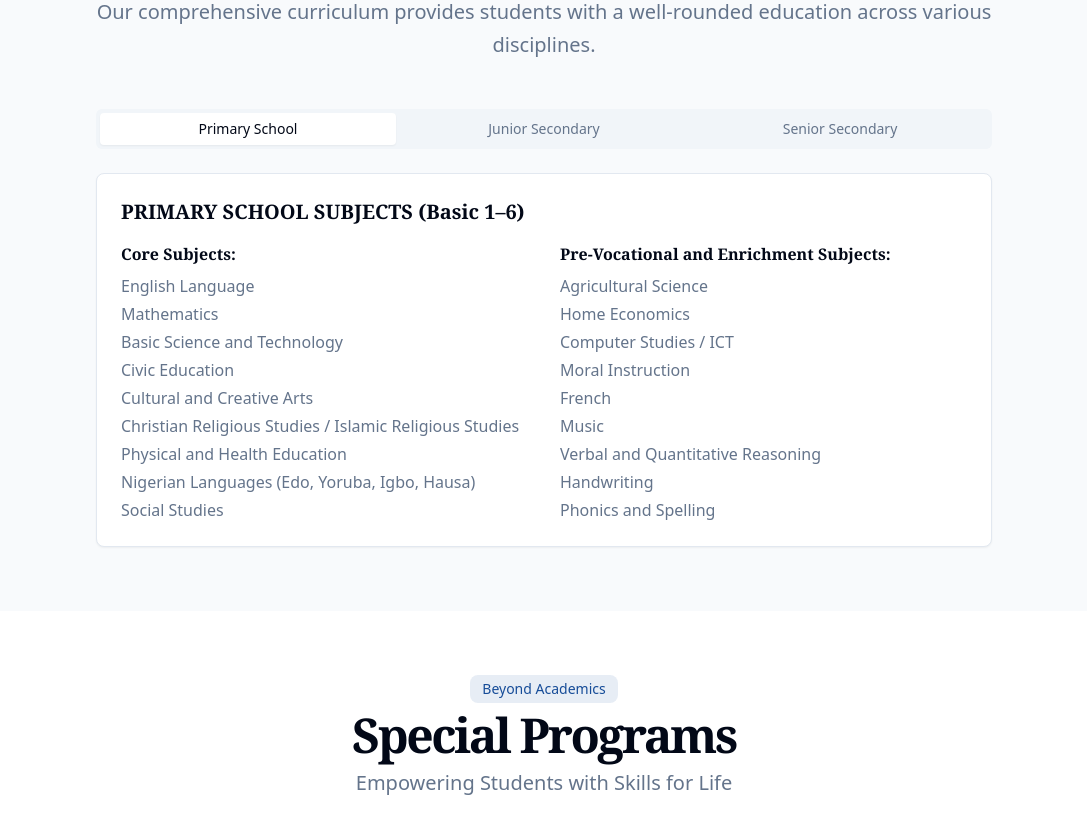
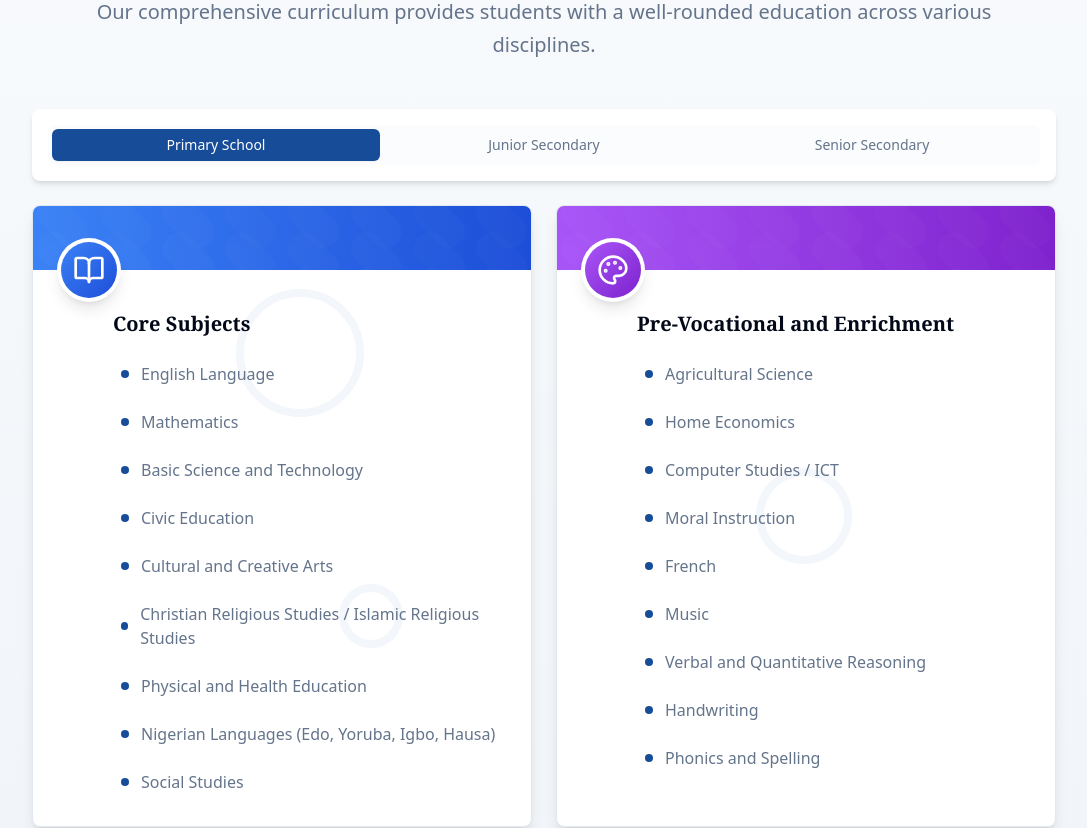
Before and after one commit to Okwoli-Godwin/Great_Andy_Academy, a Next.js app: page /academics in a window 1280 px wide. Shown: the part 1280-2108 px from the top of the page, without its empty margins (96-1183 px from the left). Built offline with nearby package versions, Linux system fonts and the light colour scheme; a web font is replaced by a local one.

Commit message:
subjects program done and refactor

```diff
--- a/app/academics/page.tsx
+++ b/app/academics/page.tsx
@@ -3,6 +3,7 @@ import Link from "next/link"
 import { Button } from "@/components/ui/button"
 import { Card, CardContent } from "@/components/ui/card"
 import { Tabs, TabsContent, TabsList, TabsTrigger } from "@/components/ui/tabs"
+import { BookOpen, Calculator, FlaskRoundIcon as Flask, Globe, Music, Palette, Code } from "lucide-react"
 
 export default function AcademicsPage() {
   const specialPrograms = [
@@ -92,6 +93,147 @@ export default function AcademicsPage() {
     },
   ]
 
+  // Subject categories with icons
+  const subjectCategories = {
+    primary: [
+      {
+        name: "Core Subjects",
+        icon: BookOpen,
+        color: "from-blue-500 to-blue-700",
+        subjects: [
+          "English Language",
+          "Mathematics",
+          "Basic Science and Technology",
+          "Civic Education",
+          "Cultural and Creative Arts",
+          "Christian Religious Studies / Islamic Religious Studies",
+          "Physical and Health Education",
+          "Nigerian Languages (Edo, Yoruba, Igbo, Hausa)",
+          "Social Studies",
+        ],
+      },
+      {
+        name: "Pre-Vocational and Enrichment",
+        icon: Palette,
+        color: "from-purple-500 to-purple-700",
+        subjects: [
+          "Agricultural Science",
+          "Home Economics",
+          "Computer Studies / ICT",
+          "Moral Instruction",
+          "French",
+          "Music",
+          "Verbal and Quantitative Reasoning",
+          "Handwriting",
+          "Phonics and Spelling",
+        ],
+      },
+    ],
+    junior: [
+      {
+        name: "Core Subjects",
+        icon: BookOpen,
+        color: "from-green-500 to-green-700",
+        subjects: [
+          "English Language",
+          "Mathematics",
+          "Basic Science",
+          "Social Studies",
+          "Civic Education",
+          "Christian Religious Studies / Islamic Religious Studies",
+          "Cultural and Creative Arts",
+          "Basic Technology",
+          "Physical and Health Education",
+          "Agricultural Science",
+          "Business Studies",
+          "Computer Studies / ICT",
+          "Nigerian Languages",
+          "French",
+        ],
+      },
+      {
+        name: "Electives (Optional)",
+        icon: Music,
+        color: "from-amber-500 to-amber-700",
+        subjects: ["Home Economics", "Music", "Arabic", "Entrepreneurship Education"],
+      },
+    ],
+    senior: [
+      {
+        name: "Science Subjects",
+        icon: Flask,
+        color: "from-blue-500 to-blue-700",
+        subjects: [
+          "Mathematics",
+          "English Language",
+          "Physics",
+          "Chemistry",
+          "Biology",
+          "Agricultural Science",
+          "Further Mathematics",
+          "Computer Studies / ICT",
+          "Technical Drawing",
+          "Geography",
+          "Health Science",
+          "Physical Education",
+        ],
+      },
+      {
+        name: "Commercial Subjects",
+        icon: Calculator,
+        color: "from-emerald-500 to-emerald-700",
+        subjects: [
+          "Mathematics",
+          "English Language",
+          "Economics",
+          "Accounting",
+          "Commerce",
+          "Marketing",
+          "Office Practice",
+          "Insurance",
+          "Business Studies",
+          "Financial Accounting",
+        ],
+      },
+      {
+        name: "Arts and Humanities",
+        icon: Globe,
+        color: "from-purple-500 to-purple-700",
+        subjects: [
+          "Government",
+          "Literature in English",
+          "Christian Religious Studies / Islamic Religious Studies",
+          "History",
+          "Civic Education",
+          "Visual Arts",
+          "Music",
+          "French",
+          "Nigerian Languages",
+          "Arabic",
+          "Social Studies",
+        ],
+      },
+      {
+        name: "Vocational / Technical",
+        icon: Code,
+        color: "from-orange-500 to-orange-700",
+        subjects: [
+          "Home Management",
+          "Clothing and Textiles",
+          "Food and Nutrition",
+          "Animal Husbandry",
+          "Fisheries",
+          "Carpentry and Joinery",
+          "Electrical Installation",
+          "Welding and Fabrication",
+          "Data Processing",
+          "Building Construction",
+          "Auto Mechanics",
+        ],
+      },
+    ],
+  }
+
   return (
     <main className="flex-1">
       {/* Hero Section */}
@@ -172,7 +314,7 @@ export default function AcademicsPage() {
       </section>
 
       {/* Subjects Offered */}
-      <section className="py-16 bg-muted/50">
+      <section className="py-16 bg-gradient-to-b from-muted/50 to-muted">
         <div className="container px-4 md:px-6">
           <div className="flex flex-col items-center justify-center space-y-4 text-center mb-12">
             <div className="space-y-2">
@@ -186,166 +328,194 @@ export default function AcademicsPage() {
             </div>
           </div>
 
-          <Tabs defaultValue="primary" className="max-w-4xl mx-auto">
-            <TabsList className="grid w-full grid-cols-3">
-              <TabsTrigger value="primary">Primary School</TabsTrigger>
-              <TabsTrigger value="junior">Junior Secondary</TabsTrigger>
-              <TabsTrigger value="senior">Senior Secondary</TabsTrigger>
-            </TabsList>
-            <TabsContent value="primary" className="mt-6">
-              <Card>
-                <CardContent className="p-6">
-                  <h3 className="text-xl font-bold mb-4">PRIMARY SCHOOL SUBJECTS (Basic 1–6)</h3>
-
-                  <div className="grid gap-8 md:grid-cols-2">
-                    <div>
-                      <h4 className="font-bold mb-2">Core Subjects:</h4>
-                      <ul className="space-y-1 text-muted-foreground">
-                        <li>English Language</li>
-                        <li>Mathematics</li>
-                        <li>Basic Science and Technology</li>
-                        <li>Civic Education</li>
-                        <li>Cultural and Creative Arts</li>
-                        <li>Christian Religious Studies / Islamic Religious Studies</li>
-                        <li>Physical and Health Education</li>
-                        <li>Nigerian Languages (Edo, Yoruba, Igbo, Hausa)</li>
-                        <li>Social Studies</li>
-                      </ul>
+          <div className="relative">
+            <div className="absolute top-0 left-0 w-full h-full opacity-5 pointer-events-none">
+              <div className="absolute top-1/4 left-1/4 w-32 h-32 rounded-full border-8 border-primary"></div>
+              <div className="absolute top-1/2 right-1/4 w-24 h-24 rounded-full border-8 border-primary"></div>
+              <div className="absolute bottom-1/4 left-1/3 w-16 h-16 rounded-full border-8 border-primary"></div>
             </div>
 
-                    <div>
-                      <h4 className="font-bold mb-2">Pre-Vocational and Enrichment Subjects:</h4>
-                      <ul className="space-y-1 text-muted-foreground">
-                        <li>Agricultural Science</li>
-                        <li>Home Economics</li>
-                        <li>Computer Studies / ICT</li>
-                        <li>Moral Instruction</li>
-                        <li>French</li>
-                        <li>Music</li>
-                        <li>Verbal and Quantitative Reasoning</li>
-                        <li>Handwriting</li>
-                        <li>Phonics and Spelling</li>
-                      </ul>
+            <Tabs defaultValue="primary" className="max-w-5xl mx-auto">
+              <div className="bg-white p-4 rounded-lg shadow-md mb-6">
+                <TabsList className="grid w-full grid-cols-3 p-1 bg-muted/30">
+                  <TabsTrigger
+                    value="primary"
+                    className="data-[state=active]:bg-primary data-[state=active]:text-white rounded-md transition-all"
+                  >
+                    Primary School
+                  </TabsTrigger>
+                  <TabsTrigger
+                    value="junior"
+                    className="data-[state=active]:bg-primary data-[state=active]:text-white rounded-md transition-all"
+                  >
+                    Junior Secondary
+                  </TabsTrigger>
+                  <TabsTrigger
+                    value="senior"
+                    className="data-[state=active]:bg-primary data-[state=active]:text-white rounded-md transition-all"
+                  >
+                    Senior Secondary
+                  </TabsTrigger>
+                </TabsList>
+              </div>
+
+              <TabsContent value="primary" className="mt-6 space-y-6">
+                <div className="grid gap-6 md:grid-cols-2">
+                  {subjectCategories.primary.map((category, index) => {
+                    const Icon = category.icon
+                    return (
+                      <Card
+                        key={index}
+                        className="overflow-hidden shadow-lg hover:shadow-xl transition-all duration-300"
+                      >
+                        <div className={`h-16 bg-gradient-to-r ${category.color} relative overflow-hidden`}>
+                          {/* Decorative pattern */}
+                          <div className="absolute inset-0 opacity-10">
+                            <div className="absolute top-0 left-0 w-full h-full grid grid-cols-8 gap-1">
+                              {Array.from({ length: 32 }).map((_, i) => (
+                                <div key={i} className="w-full h-8 bg-white/20 rounded-full transform rotate-45"></div>
+                              ))}
+                            </div>
+                          </div>
+                        </div>
+                        <CardContent className="p-6 pt-10 relative">
+                          {/* Icon */}
+                          <div className="absolute -top-8 left-6">
+                            <div className="h-16 w-16 rounded-full bg-white shadow-lg flex items-center justify-center p-1">
+                              <div
+                                className={`h-full w-full rounded-full bg-gradient-to-br ${category.color} flex items-center justify-center`}
+                              >
+                                <Icon className="h-8 w-8 text-white" />
+                              </div>
+                            </div>
+                          </div>
+
+                          <div className="ml-14">
+                            <h3 className="text-xl font-bold mb-4">{category.name}</h3>
+                            <div className="grid grid-cols-1 gap-2">
+                              {category.subjects.map((subject, idx) => (
+                                <div
+                                  key={idx}
+                                  className="flex items-center p-2 rounded-md hover:bg-muted/50 transition-colors"
+                                >
+                                  <div className="h-2 w-2 rounded-full bg-primary mr-3"></div>
+                                  <span className="text-muted-foreground">{subject}</span>
+                                </div>
+                              ))}
                             </div>
                           </div>
                         </CardContent>
                       </Card>
+                    )
+                  })}
+                </div>
               </TabsContent>
 
-            <TabsContent value="junior" className="mt-6">
-              <Card>
-                <CardContent className="p-6">
-                  <h3 className="text-xl font-bold mb-4">JUNIOR SECONDARY SCHOOL SUBJECTS (JSS 1–3)</h3>
-
-                  <div className="grid gap-8 md:grid-cols-2">
-                    <div>
-                      <h4 className="font-bold mb-2">Core Subjects:</h4>
-                      <ul className="space-y-1 text-muted-foreground">
-                        <li>English Language</li>
-                        <li>Mathematics</li>
-                        <li>Basic Science</li>
-                        <li>Social Studies</li>
-                        <li>Civic Education</li>
-                        <li>Christian Religious Studies / Islamic Religious Studies</li>
-                        <li>Cultural and Creative Arts</li>
-                        <li>Basic Technology</li>
-                        <li>Physical and Health Education</li>
-                        <li>Agricultural Science</li>
-                        <li>Business Studies</li>
-                        <li>Computer Studies / ICT</li>
-                        <li>Nigerian Languages</li>
-                        <li>French</li>
-                      </ul>
+              <TabsContent value="junior" className="mt-6 space-y-6">
+                <div className="grid gap-6 md:grid-cols-2">
+                  {subjectCategories.junior.map((category, index) => {
+                    const Icon = category.icon
+                    return (
+                      <Card
+                        key={index}
+                        className="overflow-hidden shadow-lg hover:shadow-xl transition-all duration-300"
+                      >
+                        <div className={`h-16 bg-gradient-to-r ${category.color} relative overflow-hidden`}>
+                          {/* Decorative pattern */}
+                          <div className="absolute inset-0 opacity-10">
+                            <div className="absolute top-0 left-0 w-full h-full grid grid-cols-8 gap-1">
+                              {Array.from({ length: 32 }).map((_, i) => (
+                                <div key={i} className="w-full h-8 bg-white/20 rounded-full transform rotate-45"></div>
+                              ))}
+                            </div>
+                          </div>
+                        </div>
+                        <CardContent className="p-6 pt-10 relative">
+                          {/* Icon */}
+                          <div className="absolute -top-8 left-6">
+                            <div className="h-16 w-16 rounded-full bg-white shadow-lg flex items-center justify-center p-1">
+                              <div
+                                className={`h-full w-full rounded-full bg-gradient-to-br ${category.color} flex items-center justify-center`}
+                              >
+                                <Icon className="h-8 w-8 text-white" />
+                              </div>
+                            </div>
                           </div>
 
-                    <div>
-                      <h4 className="font-bold mb-2">Electives (Optional):</h4>
-                      <ul className="space-y-1 text-muted-foreground">
-                        <li>Home Economics</li>
-                        <li>Music</li>
-                        <li>Arabic</li>
-                        <li>Entrepreneurship Education</li>
-                      </ul>
+                          <div className="ml-14">
+                            <h3 className="text-xl font-bold mb-4">{category.name}</h3>
+                            <div className="grid grid-cols-1 gap-2">
+                              {category.subjects.map((subject, idx) => (
+                                <div
+                                  key={idx}
+                                  className="flex items-center p-2 rounded-md hover:bg-muted/50 transition-colors"
+                                >
+                                  <div className="h-2 w-2 rounded-full bg-primary mr-3"></div>
+                                  <span className="text-muted-foreground">{subject}</span>
+                                </div>
+                              ))}
                             </div>
                           </div>
                         </CardContent>
                       </Card>
+                    )
+                  })}
+                </div>
               </TabsContent>
 
-            <TabsContent value="senior" className="mt-6">
-              <Card>
-                <CardContent className="p-6">
-                  <h3 className="text-xl font-bold mb-4">SENIOR SECONDARY SCHOOL SUBJECTS (SSS 1–3)</h3>
-
-                  <div className="grid gap-8 md:grid-cols-2">
-                    <div>
-                      <h4 className="font-bold mb-2">Science Subjects:</h4>
-                      <ul className="space-y-1 text-muted-foreground">
-                        <li>Mathematics</li>
-                        <li>English Language</li>
-                        <li>Physics</li>
-                        <li>Chemistry</li>
-                        <li>Biology</li>
-                        <li>Agricultural Science</li>
-                        <li>Further Mathematics</li>
-                        <li>Computer Studies / ICT</li>
-                        <li>Technical Drawing</li>
-                        <li>Geography</li>
-                        <li>Health Science</li>
-                        <li>Physical Education</li>
-                      </ul>
-
-                      <h4 className="font-bold mt-6 mb-2">Commercial Subjects:</h4>
-                      <ul className="space-y-1 text-muted-foreground">
-                        <li>Mathematics</li>
-                        <li>English Language</li>
-                        <li>Economics</li>
-                        <li>Accounting</li>
-                        <li>Commerce</li>
-                        <li>Marketing</li>
-                        <li>Office Practice</li>
-                        <li>Insurance</li>
-                        <li>Business Studies</li>
-                        <li>Financial Accounting</li>
-                      </ul>
+              <TabsContent value="senior" className="mt-6 space-y-6">
+                <div className="grid gap-6 md:grid-cols-2">
+                  {subjectCategories.senior.map((category, index) => {
+                    const Icon = category.icon
+                    return (
+                      <Card
+                        key={index}
+                        className="overflow-hidden shadow-lg hover:shadow-xl transition-all duration-300"
+                      >
+                        <div className={`h-16 bg-gradient-to-r ${category.color} relative overflow-hidden`}>
+                          {/* Decorative pattern */}
+                          <div className="absolute inset-0 opacity-10">
+                            <div className="absolute top-0 left-0 w-full h-full grid grid-cols-8 gap-1">
+                              {Array.from({ length: 32 }).map((_, i) => (
+                                <div key={i} className="w-full h-8 bg-white/20 rounded-full transform rotate-45"></div>
+                              ))}
+                            </div>
+                          </div>
+                        </div>
+                        <CardContent className="p-6 pt-10 relative">
+                          {/* Icon */}
+                          <div className="absolute -top-8 left-6">
+                            <div className="h-16 w-16 rounded-full bg-white shadow-lg flex items-center justify-center p-1">
+                              <div
+                                className={`h-full w-full rounded-full bg-gradient-to-br ${category.color} flex items-center justify-center`}
+                              >
+                                <Icon className="h-8 w-8 text-white" />
+                              </div>
+                            </div>
                           </div>
 
-                    <div>
-                      <h4 className="font-bold mb-2">Arts and Humanities Subjects:</h4>
-                      <ul className="space-y-1 text-muted-foreground">
-                        <li>Government</li>
-                        <li>Literature in English</li>
-                        <li>Christian Religious Studies / Islamic Religious Studies</li>
-                        <li>History</li>
-                        <li>Civic Education</li>
-                        <li>Visual Arts</li>
-                        <li>Music</li>
-                        <li>French</li>
-                        <li>Nigerian Languages</li>
-                        <li>Arabic</li>
-                        <li>Social Studies</li>
-                      </ul>
-
-                      <h4 className="font-bold mt-6 mb-2">Vocational / Technical Subjects:</h4>
-                      <ul className="space-y-1 text-muted-foreground">
-                        <li>Home Management</li>
-                        <li>Clothing and Textiles</li>
-                        <li>Food and Nutrition</li>
-                        <li>Animal Husbandry</li>
-                        <li>Fisheries</li>
-                        <li>Carpentry and Joinery</li>
-                        <li>Electrical Installation</li>
-                        <li>Welding and Fabrication</li>
-                        <li>Data Processing</li>
-                        <li>Building Construction</li>
-                        <li>Auto Mechanics</li>
-                      </ul>
+                          <div className="ml-14">
+                            <h3 className="text-xl font-bold mb-4">{category.name}</h3>
+                            <div className="grid grid-cols-1 gap-2">
+                              {category.subjects.map((subject, idx) => (
+                                <div
+                                  key={idx}
+                                  className="flex items-center p-2 rounded-md hover:bg-muted/50 transition-colors"
+                                >
+                                  <div className="h-2 w-2 rounded-full bg-primary mr-3"></div>
+                                  <span className="text-muted-foreground">{subject}</span>
+                                </div>
+                              ))}
                             </div>
                           </div>
                         </CardContent>
                       </Card>
+                    )
+                  })}
+                </div>
               </TabsContent>
             </Tabs>
+          </div>
         </div>
       </section>
 
```
Lines whose indentation alone changed are shown as unchanged.
